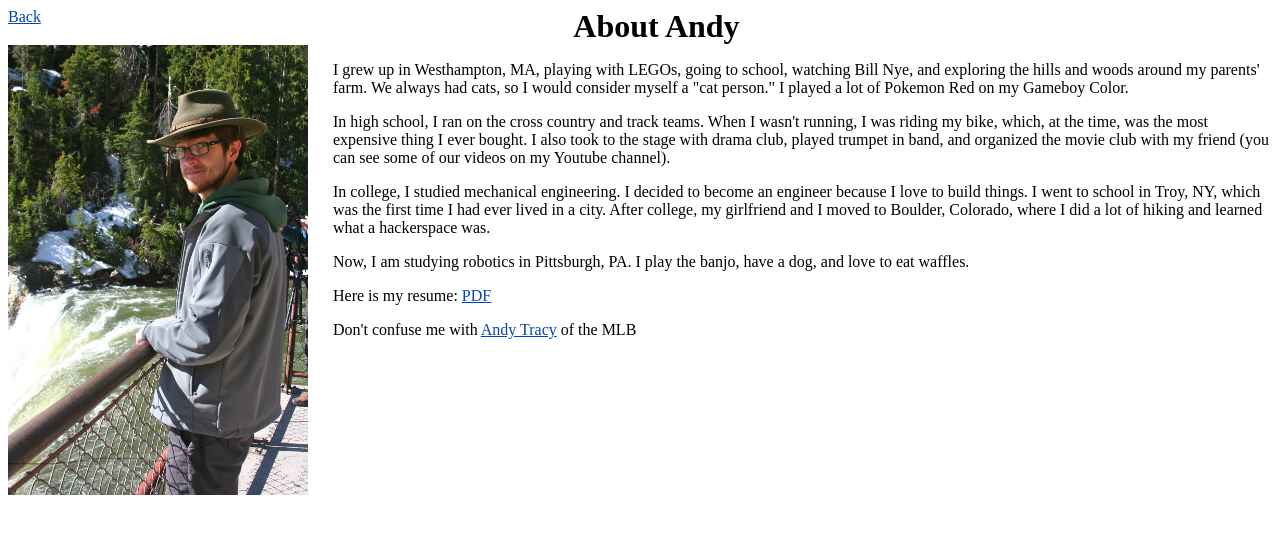
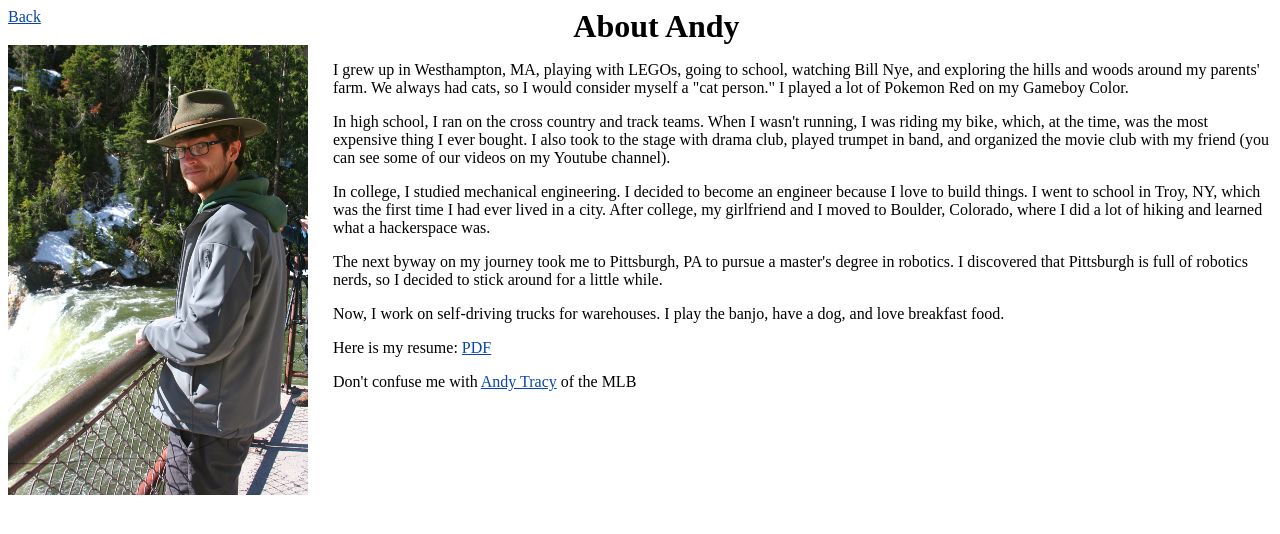
Before and after one commit to Angineer/Angineer.github.io, a Jekyll site: the page built from about.html, in a window 1280 px wide. Shown: the top 534 px of the page. Built offline with Jekyll 4.4.1, drawn with Linux system fonts in a browser that asks for light colours.

Commit message:
Updated bio

```diff
--- a/about.html
+++ b/about.html
@@ -11,7 +11,8 @@ layout: default
 	<p>I grew up in Westhampton, MA, playing with LEGOs, going to school, watching Bill Nye, and exploring the hills and woods around my parents' farm. We always had cats, so I would consider myself a "cat person." I played a lot of Pokemon Red on my Gameboy Color.</p>
 	<p>In high school, I ran on the cross country and track teams. When I wasn't running, I was riding my bike, which, at the time, was the most expensive thing I ever bought. I also took to the stage with drama club, played trumpet in band, and organized the movie club with my friend (you can see some of our videos on my Youtube channel). </p>
 	<p>In college, I studied mechanical engineering. I decided to become an engineer because I love to build things. I went to school in Troy, NY, which was the first time I had ever lived in a city. After college, my girlfriend and I moved to Boulder, Colorado, where I did a lot of hiking and learned what a hackerspace was.</p>
-	<p>Now, I am studying robotics in Pittsburgh, PA. I play the banjo, have a dog, and love to eat waffles.</p>
+	<p>The next byway on my journey took me to Pittsburgh, PA to pursue a master's degree in robotics. I discovered that Pittsburgh is full of robotics nerds, so I decided to stick around for a little while.</p>
+	<p>Now, I work on self-driving trucks for warehouses. I play the banjo, have a dog, and love breakfast food.</p>
 	<p>Here is my resume: <a href="resources/Andrew Tracy Resume.pdf" target="_blank">PDF</a></p>
 	<p>Don't confuse me with <a href="http://m.mlb.com/player/282905/andy-tracy">Andy Tracy</a> of the MLB</p>
 </div>
```
